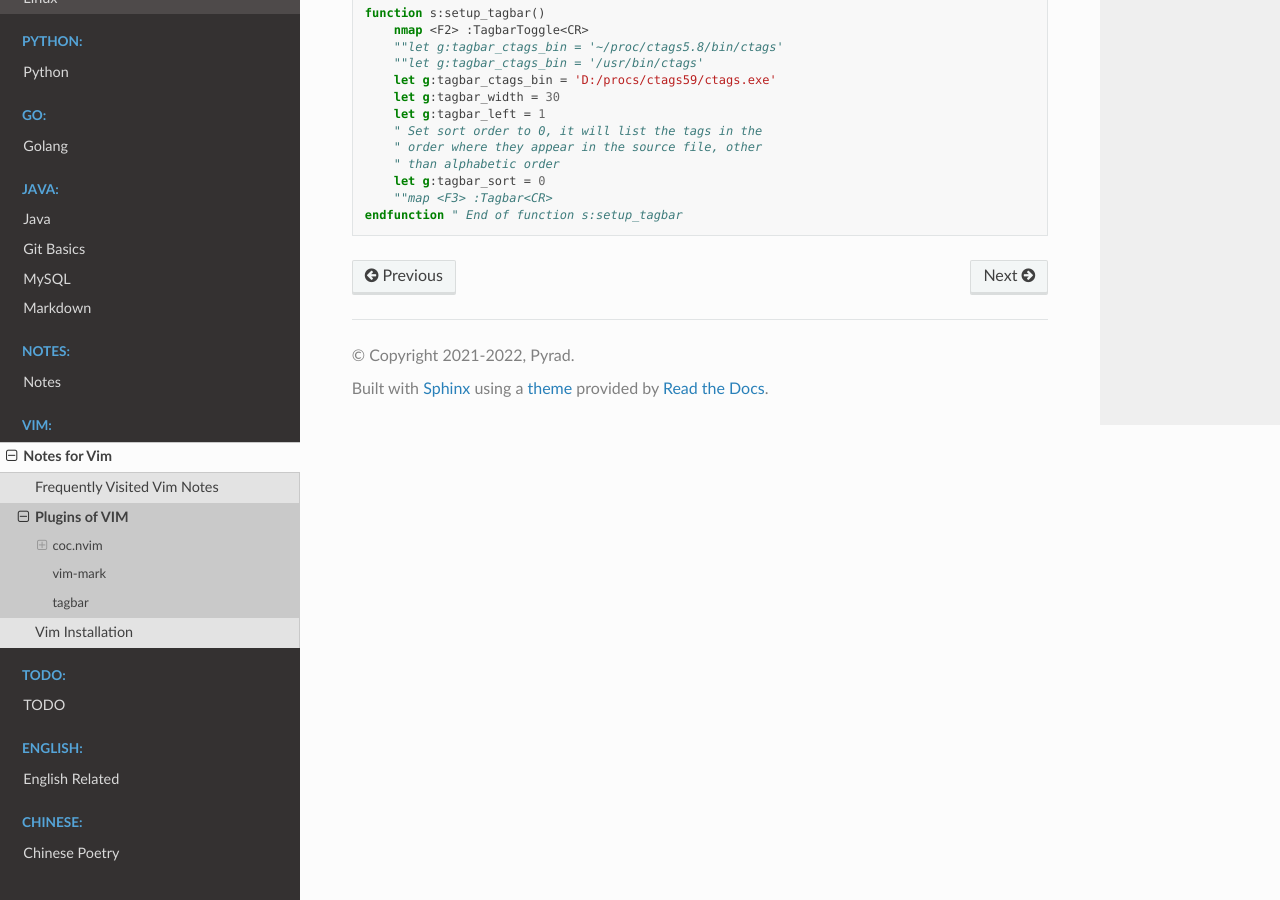
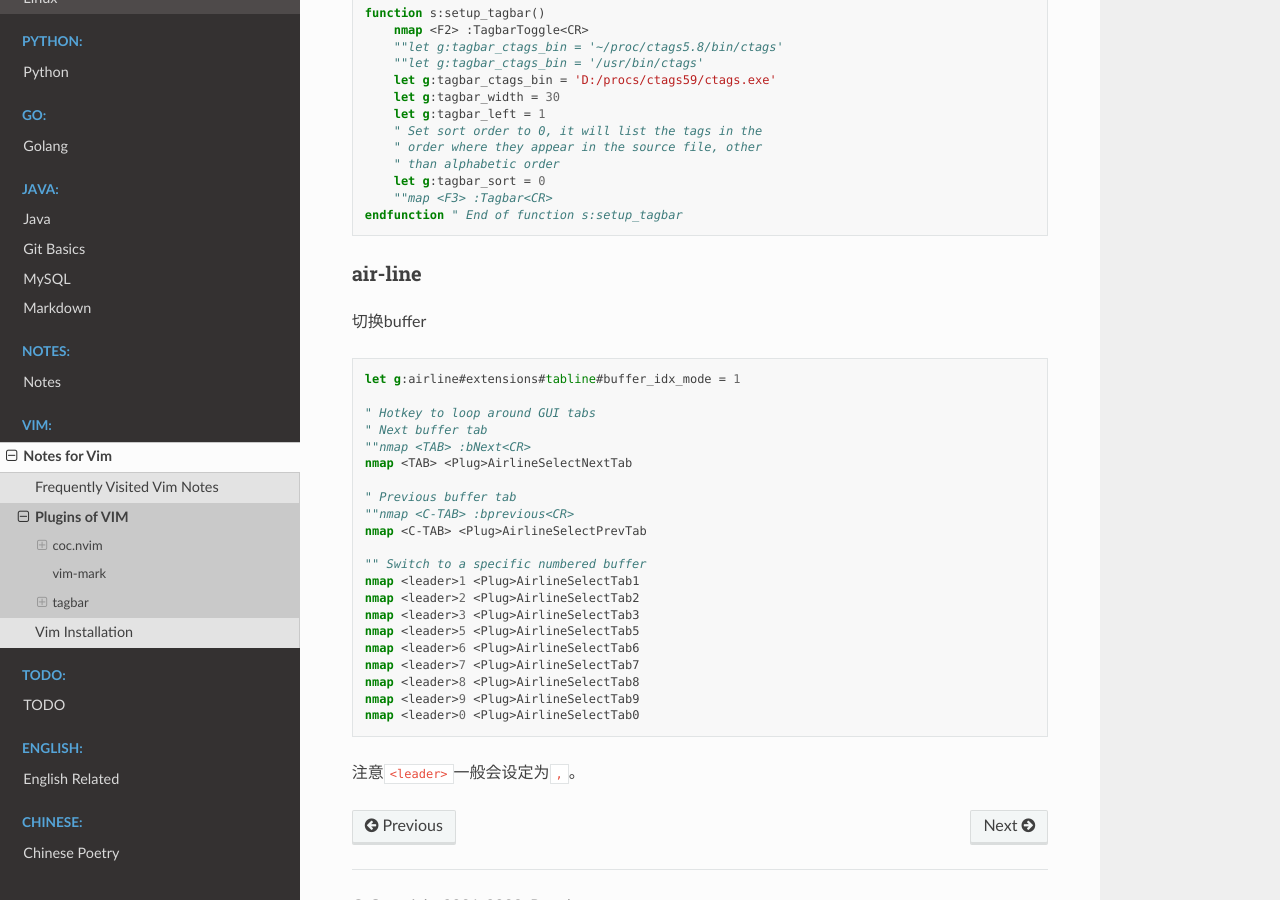
Before and after one commit to Pyrad/pyradnotes, a Sphinx documentation site: the page built from source/Vim/vim_plugin.md, in a window 1280 px wide and 900 px high, scrolled down 2241 px. Built offline with Sphinx 7.4.7 and the Read the Docs theme 2.0.0, drawn with Linux system fonts in a browser that asks for light colours.

Commit message:
Switch to a numbered bufffer by vim-airline

````diff
--- a/source/Vim/vim_plugin.md
+++ b/source/Vim/vim_plugin.md
@@ -130,3 +130,37 @@ function s:setup_tagbar()
     ""map <F3> :Tagbar<CR>
 endfunction " End of function s:setup_tagbar
 ```
+
+
+
+
+
+### air-line
+
+切换buffer
+
+```vim
+let g:airline#extensions#tabline#buffer_idx_mode = 1
+
+" Hotkey to loop around GUI tabs
+" Next buffer tab
+""nmap <TAB> :bNext<CR>
+nmap <TAB> <Plug>AirlineSelectNextTab
+
+" Previous buffer tab
+""nmap <C-TAB> :bprevious<CR>
+nmap <C-TAB> <Plug>AirlineSelectPrevTab
+
+"" Switch to a specific numbered buffer
+nmap <leader>1 <Plug>AirlineSelectTab1
+nmap <leader>2 <Plug>AirlineSelectTab2
+nmap <leader>3 <Plug>AirlineSelectTab3
+nmap <leader>5 <Plug>AirlineSelectTab5
+nmap <leader>6 <Plug>AirlineSelectTab6
+nmap <leader>7 <Plug>AirlineSelectTab7
+nmap <leader>8 <Plug>AirlineSelectTab8
+nmap <leader>9 <Plug>AirlineSelectTab9
+nmap <leader>0 <Plug>AirlineSelectTab0
+```
+
+注意`<leader>`一般会设定为`,`。
````
